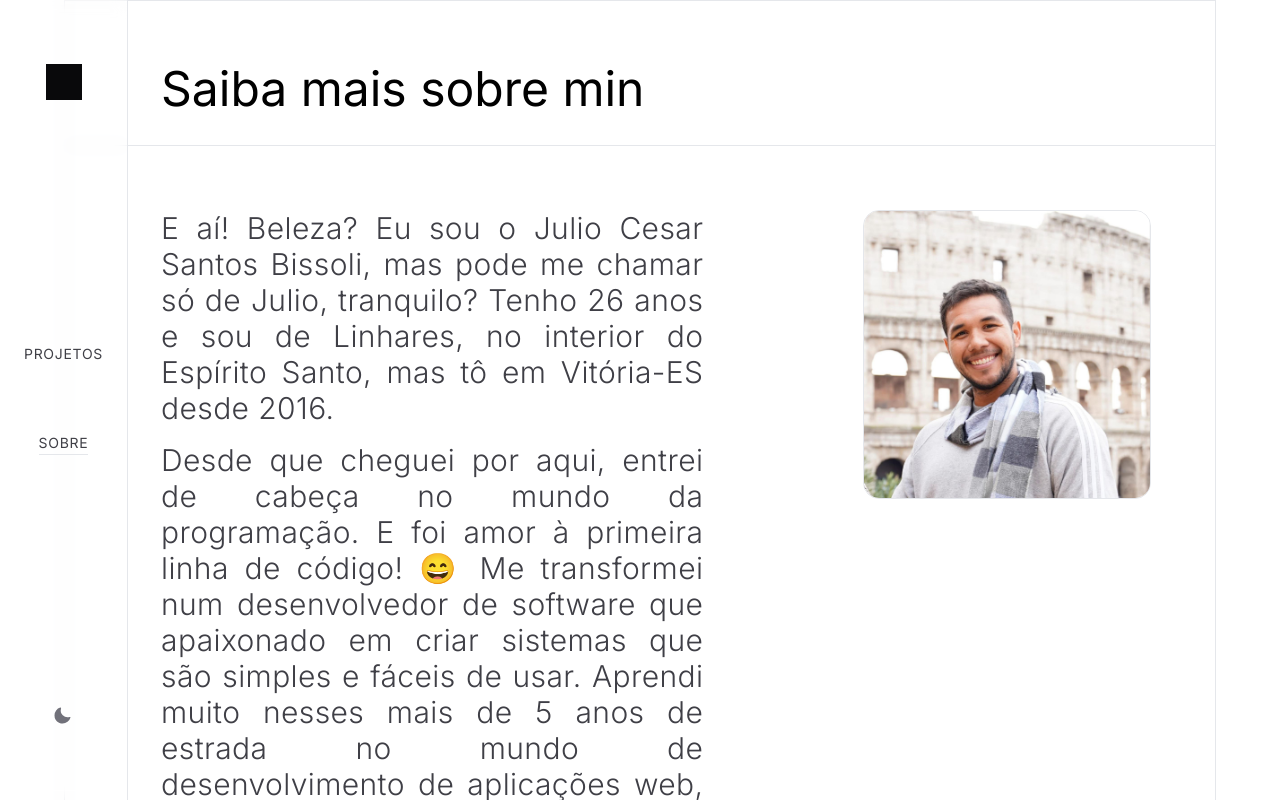
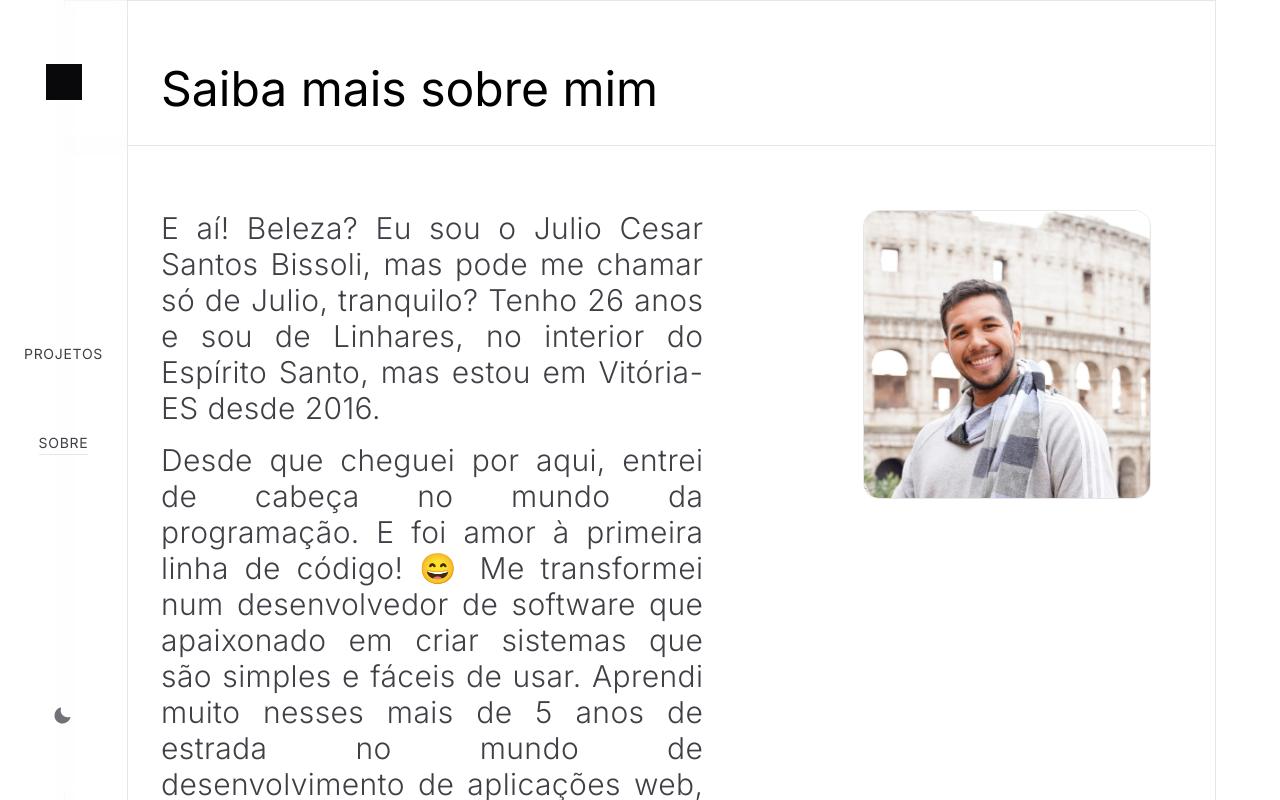
Before and after one commit to juliobissoli/personal-site, a Next.js app: page /about in a window 1280 px wide. Built offline with nearby package versions, Linux system fonts and the light colour scheme.

Commit message:
Correções de ortografia

```diff
--- a/pages/_app.tsx
+++ b/pages/_app.tsx
@@ -2,6 +2,7 @@ import MainMenu from '@/components/mainMenu'
 import '@/styles/globals.css'
 import type { AppProps } from 'next/app'
 import { Inter, Manrope } from 'next/font/google'
+import Head from 'next/head'
 
 
 const manropeFont = Inter({
@@ -14,12 +15,21 @@ const manropeFont = Inter({
 
 export default function App({ Component, pageProps }: AppProps) {
   return (
-    <main  className={`h-[100vh] overflow-y-auto  scroll-inherit-display dark:bg-zinc-950 dark:text-white ${manropeFont.className}`}>
-      <MainMenu />
-      <div className='mt-20 md:mt-0'>
-        <Component {...pageProps} />
-      </div>
+    <>
+      <Head>
+        <title>Julio Bissoli</title>
+        <meta property="og:description" content="Olá, sou Juio Bissoli, desenvolvedor de software e UI/UX design"></meta>
+        <meta property="og:title" content="Julio Bissoli" key="title" />
+        <link rel="icon" href="/logo.svg" />
+        <meta property="og:image" content="/da-backoffice/banner-backoffice.png" />
+      </Head>
+      <main className={`h-[100vh] overflow-y-auto  scroll-inherit-display dark:bg-zinc-950 dark:text-white ${manropeFont.className}`}>
+        <MainMenu />
+        <div className='mt-20 md:mt-0'>
+          <Component {...pageProps} />
+        </div>
 
-    </main>
+      </main>
+    </>
   )
 }
--- a/pages/about/index.tsx
+++ b/pages/about/index.tsx
@@ -66,9 +66,9 @@ const AboutPage: NextPage = () => {
 
 
     const description = `
-    E aí! Beleza? Eu sou o Julio Cesar Santos Bissoli, mas pode me chamar só de Julio, tranquilo? Tenho 26 anos e sou de Linhares, no interior do Espírito Santo, mas tô em Vitória-ES desde 2016.\n
+    E aí! Beleza? Eu sou o Julio Cesar Santos Bissoli, mas pode me chamar só de Julio, tranquilo? Tenho 26 anos e sou de Linhares, no interior do Espírito Santo, mas estou em Vitória-ES desde 2016.\n
     Desde que cheguei por aqui, entrei de cabeça no mundo da programação. E foi amor à primeira linha de código! 😄 Me transformei num desenvolvedor de software que apaixonado em criar sistemas que são simples e fáceis de usar. Aprendi muito nesses mais de 5 anos de estrada no mundo de desenvolvimento de aplicações web, e quero evoluir cada vez mais.\n
-    Tô sempre disposto a encarar novos desafios e projetos! Se precisar de um parceiro pra somar no seu time ou projeto, estoua disposição! Tô aqui pra ajudar a transformar suas ideias em realidade, do jeito que você precisa.\n
+    Estou sempre disposto a encarar novos desafios e projetos! Se precisar de um parceiro pra somar no seu time ou projeto, estoua disposição! Estou aqui pra ajudar a transformar suas ideias em realidade, do jeito que você precisa.\n
     Vamos trocar uma ideia e ver como podemos fazer acontecer?`
 
     // moment.locale('pt-br')
@@ -77,17 +77,17 @@ const AboutPage: NextPage = () => {
         const totalMonth = differenceInMonths(new Date(end), new Date(init))
 
         if (totalMonth > 11) {
-            return `${(totalMonth / 12).toFixed(0)} anos e ${(totalMonth % 12).toFixed(0)} messes`
+            return `${(totalMonth / 12).toFixed(0)} anos e ${(totalMonth % 12).toFixed(0)} meses`
         }
 
-        return `${totalMonth} messes`
+        return `${totalMonth} meses`
     }
 
     return (
         <main className="md:mx-[5vw]  relative  border-primary border-0 md:border-1 flex-1  min-h-[100vh]">
             <header className="mt-4 md:mt-8  border-b-primary flex items-end">
                 <h1 className="p-4 md:p-8  md:mx-16 text-4xl md:text-5xl ">
-                    Saiba mais sobre min
+                    Saiba mais sobre mim
                 </h1>
             </header>
 
--- a/pages/index.tsx
+++ b/pages/index.tsx
@@ -33,9 +33,13 @@ export default function Home() {
 
   return (
     <div className="overflow-y-hidden ">
-      <Head>
+      {/* <Head>
         <title>Julio Bissoli</title>
-      </Head>
+        <meta property="og:description"  content="Olá, sou Juio Bissoli, desenvolvedor de software e UI/UX design"></meta>
+        <meta property="og:title" content="Julio Bissoli" key="title" />
+        <link rel="icon" href="/logo.svg" />
+        <meta property="og:image" content="/da-backoffice/banner-backoffice.png" />
+      </Head> */}
       <div
         className={` scroll-inherit-display bloc md:flex flex-wrap-nowrap whitespace-nowrap overflow-x-auto  overflow-y-hidden w-auto`}
         ref={carouselRef}
```
